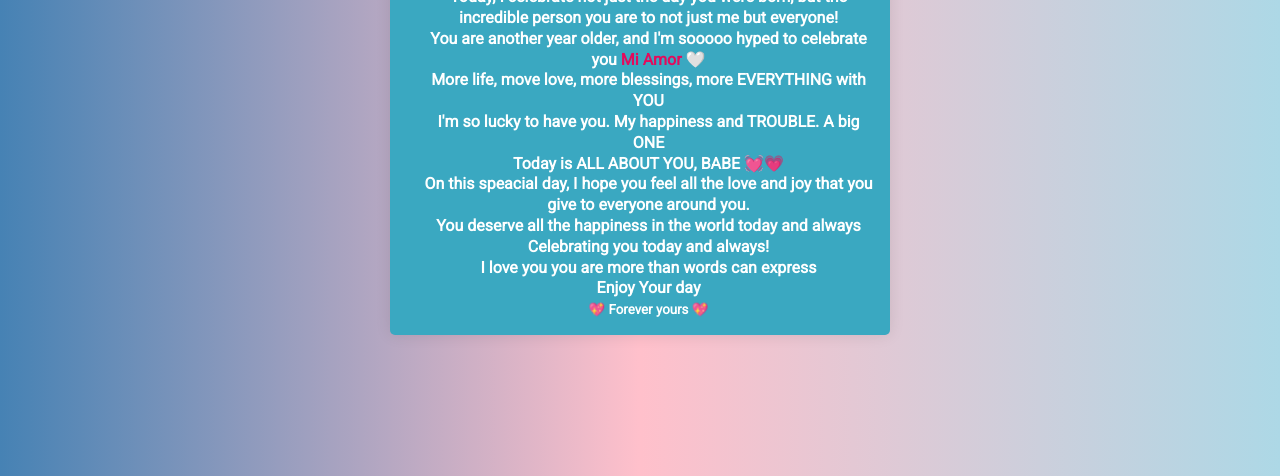
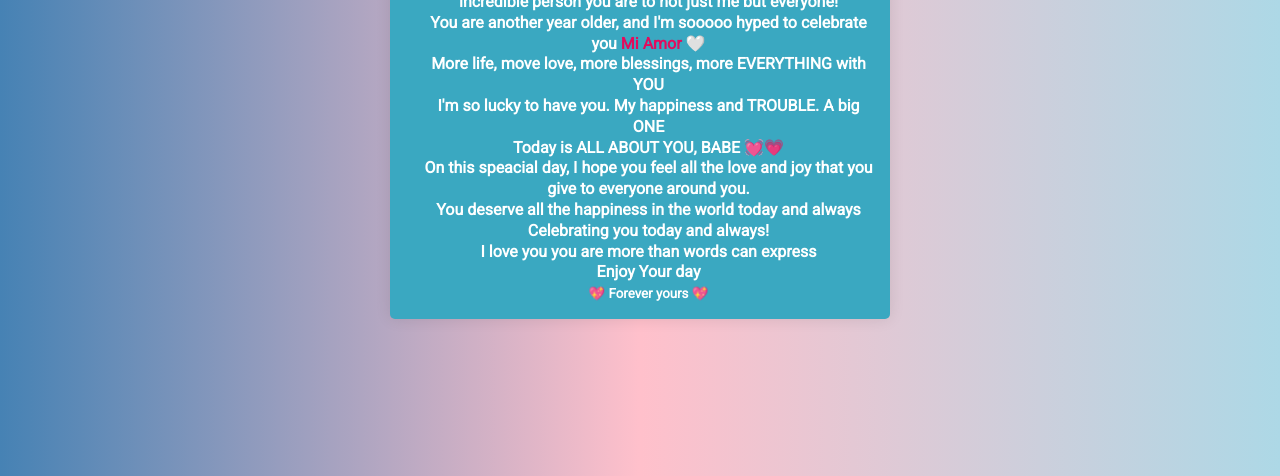
Before and after one commit to OkataBoi/Schatzi-birthday, a plain HTML site: page message.html in a window 1280 px wide. Shown: the part 324-800 px from the top of the page. Drawn offline with Linux system fonts and the light colour scheme.

Commit message:
Your commit message

```diff
--- a/CSS/style.css
+++ b/CSS/style.css
@@ -13,7 +13,7 @@ body{
   background-color: aliceblue;
   background:no-repeat linear-gradient(to right, steelblue, pink, lightblue);
   background-size: cover;
-  padding-top: 9vh;
+  padding-top: 5vh;
   justify-content: center;
   display: flex;
   align-items: center;
--- a/CSS/style2.css
+++ b/CSS/style2.css
@@ -5,6 +5,7 @@
 }
 
 .container{
+  padding-top: 5vh;
   display: flex;
   flex-direction: row;
   justify-content: center;
```
